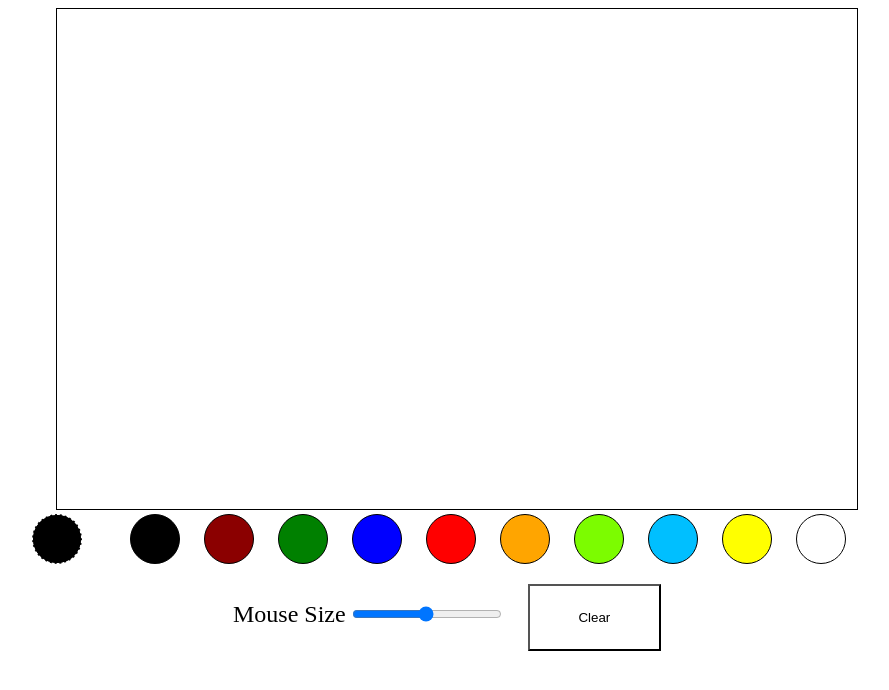
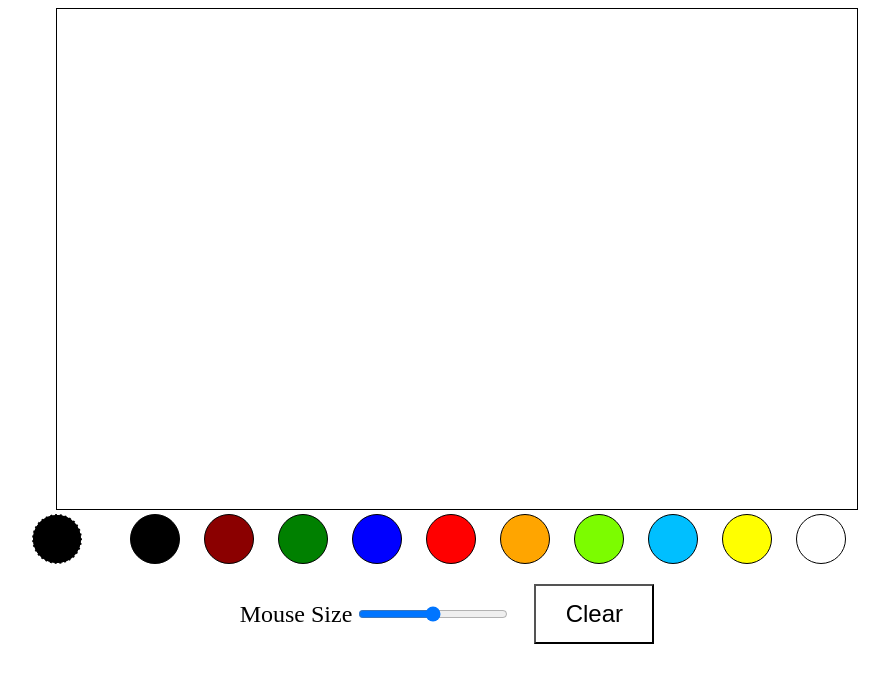
Before and after one commit to The-Best-T/WebPaint, a plain HTML site: page index.html in a window 1280 px wide. Shown: the whole page, without its empty margins (183-1072 px from the left). Drawn offline with Linux system fonts and the light colour scheme.

Commit message:
change button's size

```diff
--- a/css.css
+++ b/css.css
@@ -33,10 +33,11 @@
 }
 
 #clearButton {
-    width: 10em;
-    height: 5em;
+    width: 5em;
+    height: 2.5em;
     margin: 20px;
     background-color: white;
+    font-size: 1.5em ;
 }
 
 label {
```
